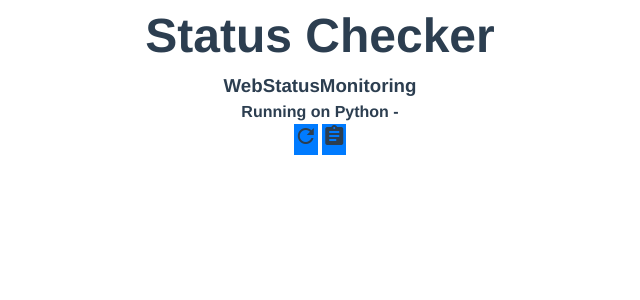
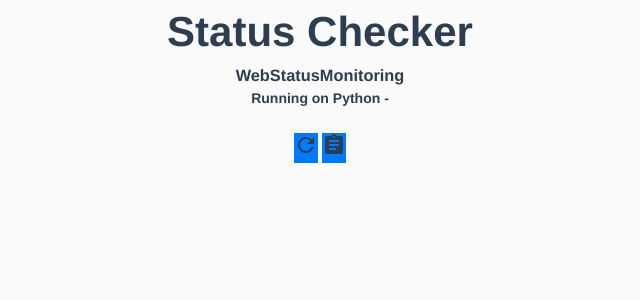
Before and after one commit to justinasr/WebStatusMonitoring, a Flask app: template status_checker/templates/index.html in a window 1280 px wide. Shown: the top 300 px of the page, without its empty margins (320-960 px from the left). Run offline with Flask 2, Linux system fonts and the light colour scheme; the template is opened without the code that fills it, so the values that code supplies are empty; parts of the project's set-up code (start-up, migrations or seed data) failed here and were passed over; some libraries are stand-ins or nearby versions.

Commit message:
Revert vuetify.min.css to 1.0.19

```diff
--- a/status_checker/templates/index.html
+++ b/status_checker/templates/index.html
@@ -1 +1 @@
-<!DOCTYPE html><html><head><meta charset=utf-8><base href=/home/ ><meta name=viewport content="width=device-width,initial-scale=1"><link href="https://fonts.googleapis.com/css?family=Roboto:300,400,500,700" rel=stylesheet><link rel=stylesheet href="//fonts.googleapis.com/icon?family=Material+Icons"><link href=https://unpkg.com/vuetify/dist/vuetify.min.css rel=stylesheet><title>Status Checker</title><link rel="shortcut icon" type=image/x-icon href=https://png.icons8.com/metro/2x/spy.png><link href=static/css/app.c7a5f8801b79041bf7ec11d10bb24f3c.css rel=stylesheet></head><body><div id=app></div><script type=text/javascript src=static/js/manifest.37a2ecbb1d1b7e6c9ada.js></script><script type=text/javascript src=static/js/vendor.97ea9631a993b59af385.js></script><script type=text/javascript src=static/js/app.35c0d8f5cc8b46cbc313.js></script></body></html>
+<!DOCTYPE html><html><head><meta charset=utf-8><base href=/home/ ><meta name=viewport content="width=device-width,initial-scale=1"><link href="https://fonts.googleapis.com/css?family=Roboto:300,400,500,700" rel=stylesheet><link rel=stylesheet href="//fonts.googleapis.com/icon?family=Material+Icons"><link href=https://unpkg.com/vuetify@1.0.19/dist/vuetify.min.css rel=stylesheet><title>Status Checker</title><link rel="shortcut icon" type=image/x-icon href=https://png.icons8.com/metro/2x/spy.png><link href=static/css/app.c7a5f8801b79041bf7ec11d10bb24f3c.css rel=stylesheet></head><body><div id=app></div><script type=text/javascript src=static/js/manifest.37a2ecbb1d1b7e6c9ada.js></script><script type=text/javascript src=static/js/vendor.97ea9631a993b59af385.js></script><script type=text/javascript src=static/js/app.35c0d8f5cc8b46cbc313.js></script></body></html>
--- a/vue_wsm/index.html
+++ b/vue_wsm/index.html
@@ -6,7 +6,7 @@
     <meta name="viewport" content="width=device-width,initial-scale=1.0">
     <link href='https://fonts.googleapis.com/css?family=Roboto:300,400,500,700' rel="stylesheet">
     <link rel="stylesheet" href="//fonts.googleapis.com/icon?family=Material+Icons">
-    <link href="https://unpkg.com/vuetify/dist/vuetify.min.css" rel="stylesheet">
+    <link href="https://unpkg.com/vuetify@1.0.19/dist/vuetify.min.css" rel="stylesheet">
     <title>Status Checker</title>
     <link rel="shortcut icon" type="image/x-icon" href="https://png.icons8.com/metro/2x/spy.png">
   </head>
```
Also changed, not shown: 1 other file.
